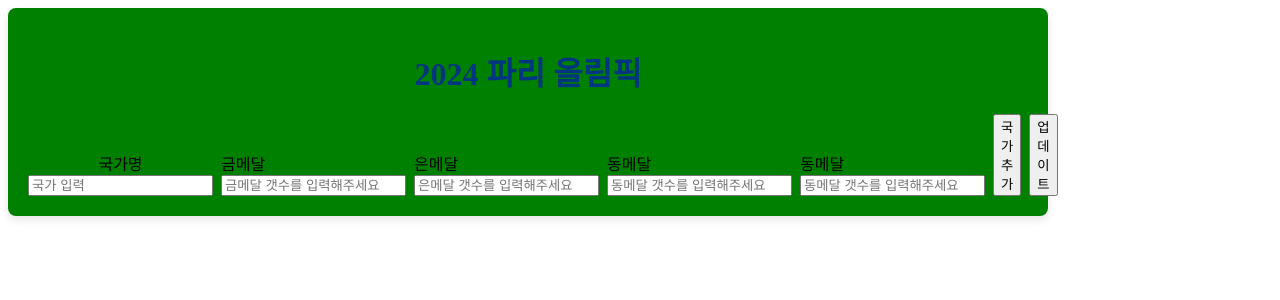
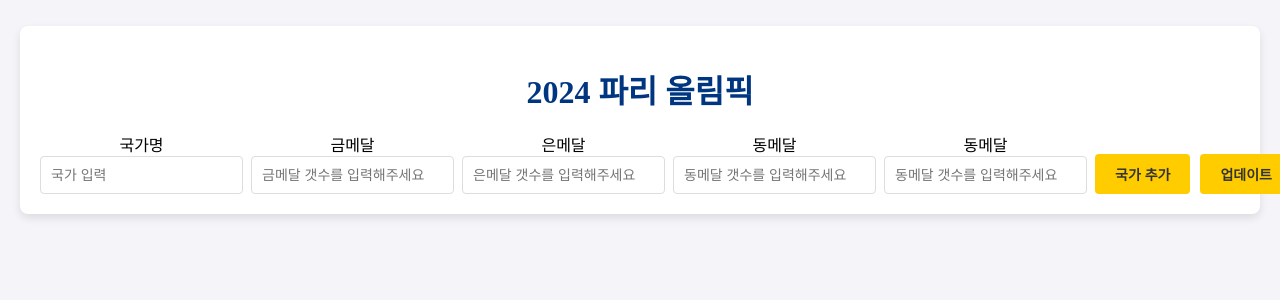
Before and after one commit to hot5667/Olympic_-Medal, a React (Vite) app: page / in a window 1280 px wide. Shown: the top 300 px of the page. Built offline with nearby package versions, Linux system fonts and the light colour scheme.

Commit message:
medel add

```diff
--- a/src/App.jsx
+++ b/src/App.jsx
@@ -8,28 +8,30 @@ function App() {
         <div className="maincontainer">
           <h1>2024 파리 올림픽</h1>
           <form className="input-group">
-            <div className="country-input-filed">
+            <div className="input-filed">
               <label>국가명</label>
               <input type="text" name="countryname" id="countryname" placeholder="국가 입력" />
             </div>
-            <div className="gold-input-filed">
+            <div className="input-filed">
               <label>금메달</label>
               <input type="number" name="goldMedalNumber" id="goldMedalNumber" placeholder="금메달 갯수를 입력해주세요" />
             </div>
-            <div className="silver-input-filed">
+            <div className="input-filed">
               <label>은메달</label>
               <input type="number" name="silverMedalNumber" id="silvergoldMedalNumber" placeholder="은메달 갯수를 입력해주세요" />
             </div>
-            <div className="bronze-input-filed">
+            <div className="input-filed">
               <label>동메달</label>
               <input type="number" name="bronzeMedalNumber" id="bronzegoldMedalNumber" placeholder="동메달 갯수를 입력해주세요" />
             </div>
-            <div className="bronze-input-filed">
+            <div className="input-filed">
               <label>동메달</label>
               <input type="number" name="bronzeMedalNumber" id="bronzegoldMedalNumber" placeholder="동메달 갯수를 입력해주세요" />
             </div>
-            <button className="inputcontainer">국가 추가</button>
-            <button className="inputcontainer">업데이트</button>
+            <div className="button-group">
+              <button type="submit">국가 추가</button>
+              <button type="button">업데이트</button>
+            </div>
           </form>
         </div>
       </main>
--- a/src/main.css
+++ b/src/main.css
@@ -1,6 +1,18 @@
+body {
+     background-color: #f4f4f9;
+     color: black;
+     margin: 0;
+     padding: 0;
+}
+main {
+     display: flex;
+    justify-content: center;
+    margin-top: 2%;
+}
 .maincontainer {
-     background-color: green;
-    max-width: 1000px;
+     background-color: #fff;
+    max-width: 1200px;
+    min-width: 800px;
     padding: 20px;
     box-shadow: 0 4px 8px #0000001a;
     border-radius: 8px;
@@ -19,8 +31,37 @@ h1{
      align-items: flex-end;
 }
 
-.country-input-filed{
+.input-filed{
      display: flex;
      flex-direction: column;
      align-items: center;;
 }
+
+.button-group {
+     display: flex;
+     flex-shrink: 0;
+     gap: 10px;
+     align-items: end;
+}
+
+input[type = text],input[type = number]{
+     padding: 10px;
+     border: 1px solid #ddd;
+     border-radius: 4px;
+     font-size: 14px;
+}
+
+input {
+     margin: 0;
+}
+
+button {
+     padding: 10px 20px;
+     background-color: #fc0;
+     color: #333;
+     border-radius: 4px;
+     border: none;
+     font-size: 14px;
+     font-weight: 700;
+     align-items: center;
+}
```
Also changed, not shown: src/madel.jsx (added).
